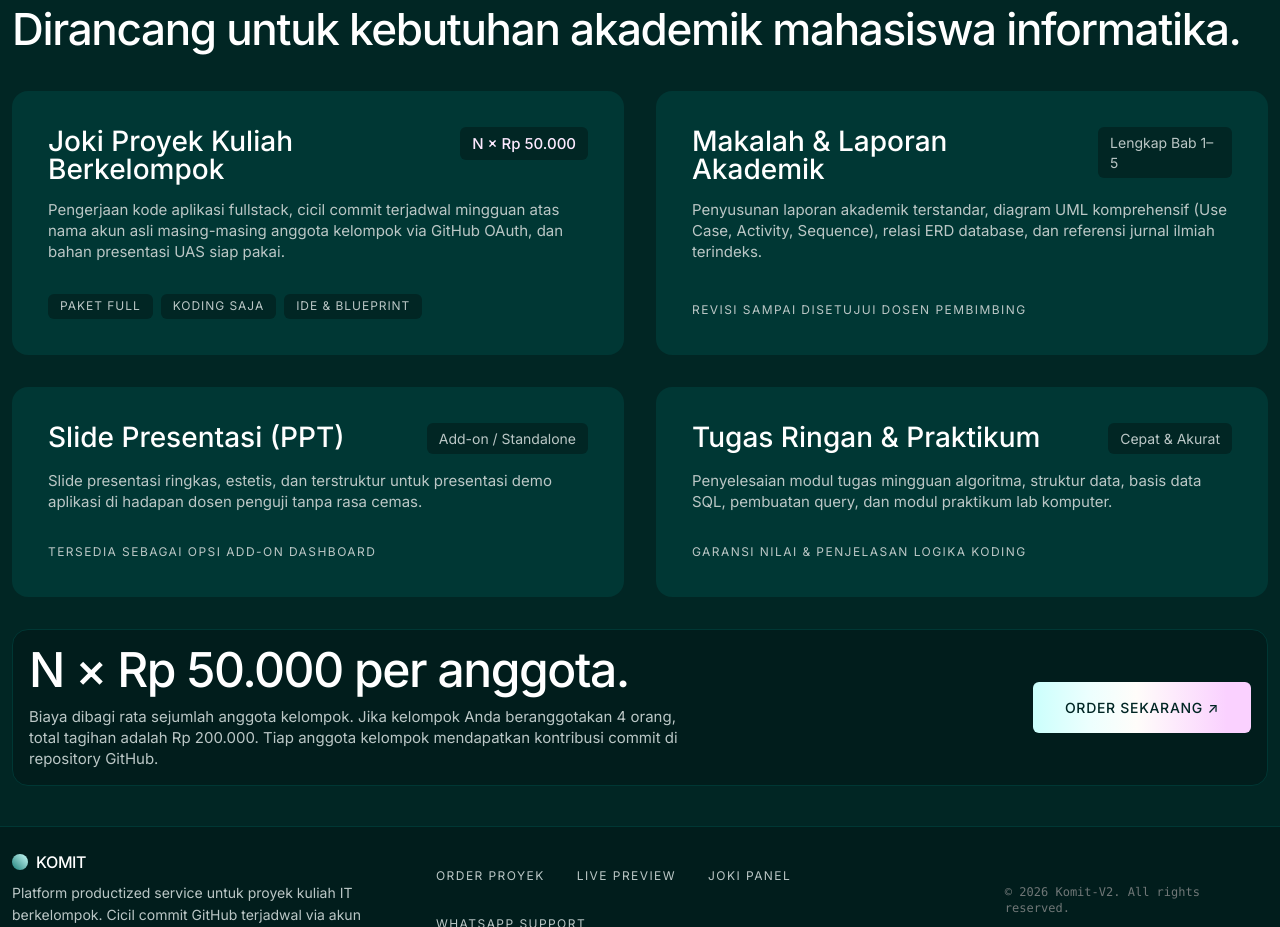
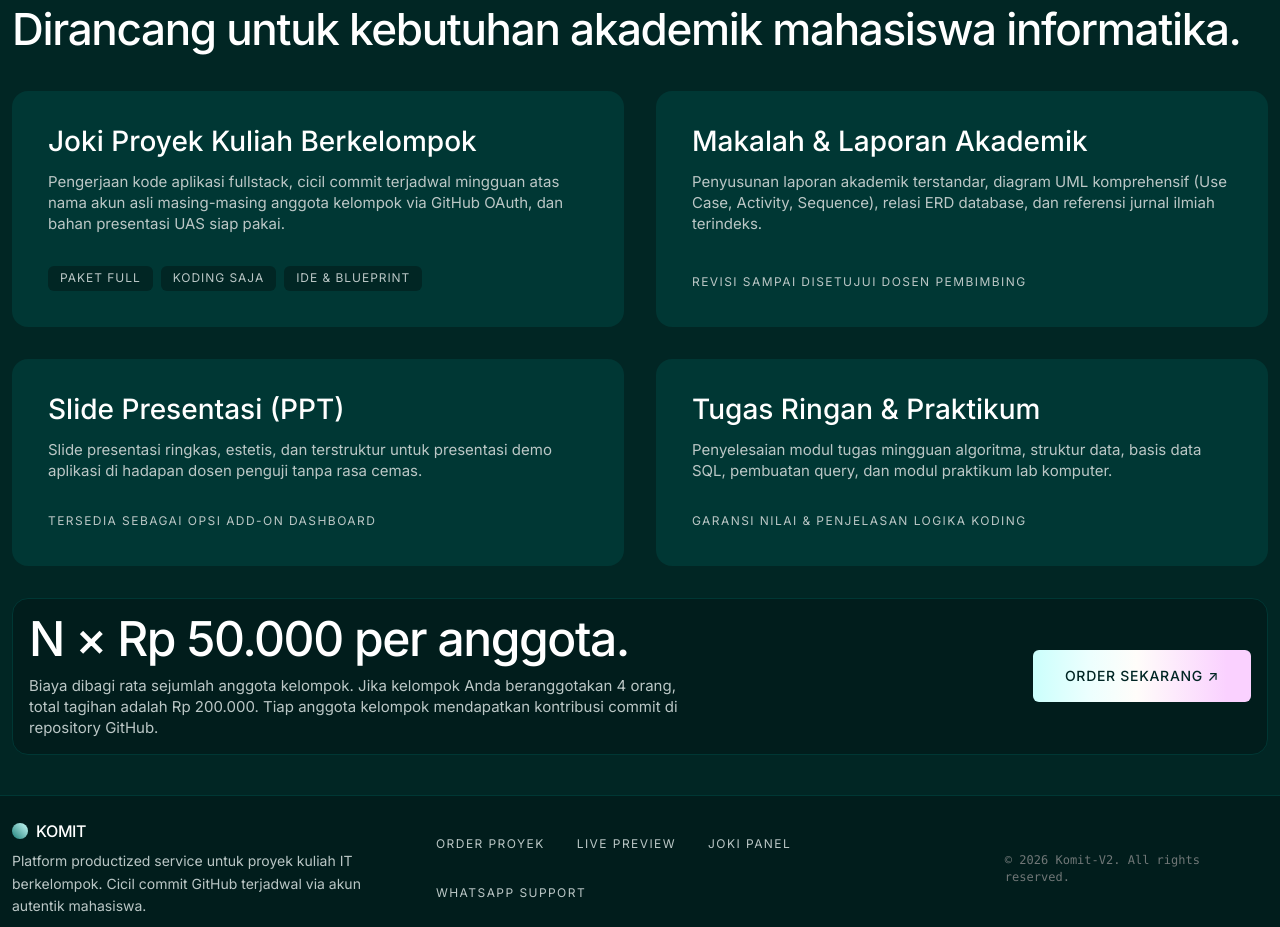
Before and after one commit to ZeaLIsHere/komit-v0.0.2, a Next.js app: page / in a window 1280 px wide. Shown: the part 1120-2047 px from the top of the page. Built offline with nearby package versions, Linux system fonts and the light colour scheme.

Commit message:
Remove header badges from service cards

```diff
--- a/src/app/page.tsx
+++ b/src/app/page.tsx
@@ -99,14 +99,9 @@ export default function HomePage() {
           <div className="grid grid-cols-1 md:grid-cols-2 gap-8">
             <div className="p-9 rounded-[16px] bg-[#003734] flex flex-col justify-between gap-8">
               <div className="flex flex-col gap-4">
-                <div className="flex items-start justify-between gap-4">
                 <h3 className="text-[28px] font-medium leading-[1.0] text-white">
                   Joki Proyek Kuliah Berkelompok
                 </h3>
-                  <span className="text-[15px] font-medium text-[#fde9ff] whitespace-nowrap bg-[#012624] px-3 py-1.5 rounded-[6px]">
-                    N × Rp 50.000
-                  </span>
-                </div>
                 <p className="text-[15px] text-[#bbc7c6] leading-[1.4]">
                   Pengerjaan kode aplikasi fullstack, cicil commit terjadwal mingguan atas nama akun asli masing-masing anggota kelompok via GitHub OAuth, dan bahan presentasi UAS siap pakai.
                 </p>
@@ -121,14 +116,9 @@ export default function HomePage() {
 
             <div className="p-9 rounded-[16px] bg-[#003734] flex flex-col justify-between gap-8">
               <div className="flex flex-col gap-4">
-                <div className="flex items-start justify-between gap-4">
                 <h3 className="text-[28px] font-medium leading-[1.0] text-white">
                   Makalah & Laporan Akademik
                 </h3>
-                  <span className="text-[14px] text-[#bbc7c6] bg-[#012624] px-3 py-1.5 rounded-[6px]">
-                    Lengkap Bab 1–5
-                  </span>
-                </div>
                 <p className="text-[15px] text-[#bbc7c6] leading-[1.4]">
                   Penyusunan laporan akademik terstandar, diagram UML komprehensif (Use Case, Activity, Sequence), relasi ERD database, dan referensi jurnal ilmiah terindeks.
                 </p>
@@ -141,14 +131,9 @@ export default function HomePage() {
 
             <div className="p-9 rounded-[16px] bg-[#003734] flex flex-col justify-between gap-8">
               <div className="flex flex-col gap-4">
-                <div className="flex items-start justify-between gap-4">
                 <h3 className="text-[28px] font-medium leading-[1.0] text-white">
                   Slide Presentasi (PPT)
                 </h3>
-                  <span className="text-[14px] text-[#bbc7c6] bg-[#012624] px-3 py-1.5 rounded-[6px]">
-                    Add-on / Standalone
-                  </span>
-                </div>
                 <p className="text-[15px] text-[#bbc7c6] leading-[1.4]">
                   Slide presentasi ringkas, estetis, dan terstruktur untuk presentasi demo aplikasi di hadapan dosen penguji tanpa rasa cemas.
                 </p>
@@ -161,14 +146,9 @@ export default function HomePage() {
 
             <div className="p-9 rounded-[16px] bg-[#003734] flex flex-col justify-between gap-8">
               <div className="flex flex-col gap-4">
-                <div className="flex items-start justify-between gap-4">
                 <h3 className="text-[28px] font-medium leading-[1.0] text-white">
                   Tugas Ringan & Praktikum
                 </h3>
-                  <span className="text-[14px] text-[#bbc7c6] bg-[#012624] px-3 py-1.5 rounded-[6px]">
-                    Cepat & Akurat
-                  </span>
-                </div>
                 <p className="text-[15px] text-[#bbc7c6] leading-[1.4]">
                   Penyelesaian modul tugas mingguan algoritma, struktur data, basis data SQL, pembuatan query, dan modul praktikum lab komputer.
                 </p>
```
Lines whose indentation alone changed are shown as unchanged.
